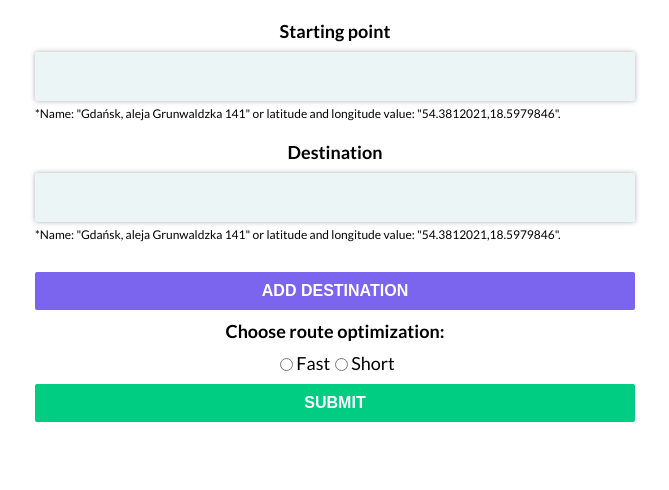
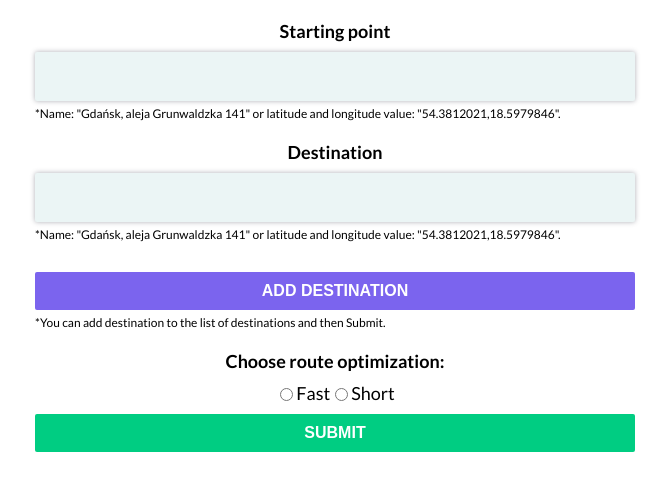
Before and after one commit to rob-now/route-finder--react, a React (Create React App) app: page / in a window 1280 px wide. Shown: the top 490 px of the page, without its empty margins (305-974 px from the left). Built offline with nearby package versions, Linux system fonts and the light colour scheme.

Commit message:
Added description for adding destination and some styling fixes

```diff
--- a/src/components/FormErrorsView.css
+++ b/src/components/FormErrorsView.css
@@ -9,4 +9,5 @@
 
 .form-errors__paragraph {
     margin: 10px 0;
+    color: #292929;
 }
--- a/src/components/FormView.css
+++ b/src/components/FormView.css
@@ -44,6 +44,7 @@ body {
 .form__input-description {
     margin: 0 0 20px;
     font-size: 12px;
+    width: 600px;
 }
 
 .form__container--input-radio-buttons {
@@ -61,7 +62,7 @@ body {
     font-weight: bold;
     width: 600px;
     padding: 10px;
-    margin: 10px auto;
+    margin: 10px 0 5px 0;
     text-transform: uppercase;
     text-align: center;
     color: #fff;
--- a/src/components/FormView.js
+++ b/src/components/FormView.js
@@ -41,7 +41,8 @@ class FormView extends Component {
         >
           Add destination
         </button>
-        <div className="form__container--input-radio">
+        <p className="form__input-description">*You can add destination to the list of destinations and then Submit.</p>
+          <div className="form__container--input-radio">
           <p className="form__input-radio-title">Choose route optimization:</p>
           <div className="form__container--input-radio-buttons">
             <input
```
